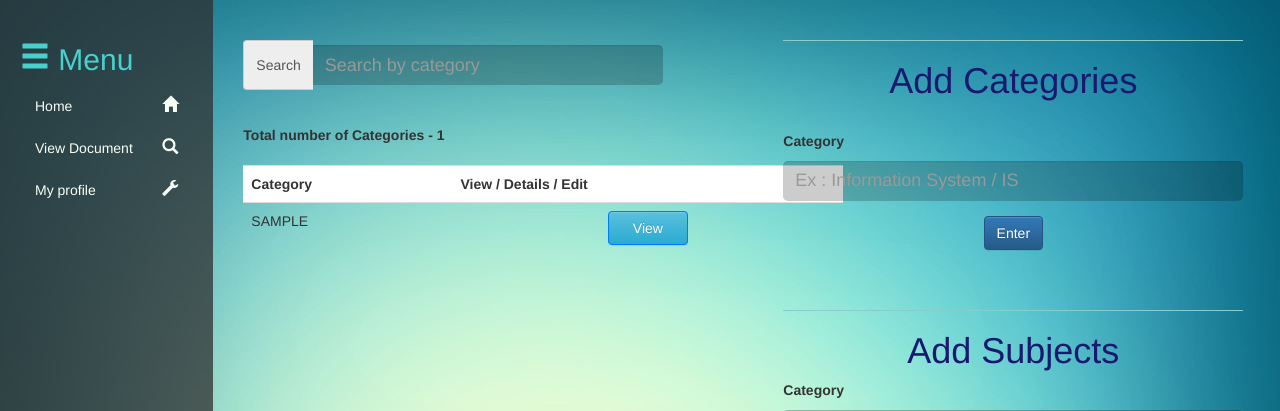
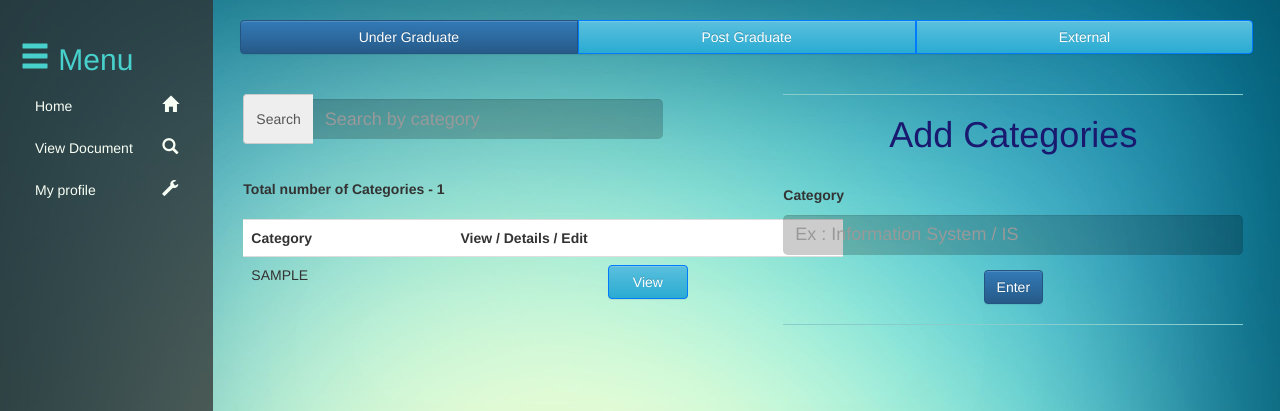
Before and after one commit to JayendraWeerasinge/CDI, a CodeIgniter app: page /CDI/login_controller/insertCat in a window 1280 px wide; the page is wider, and only the part inside the window is pictured. Shown: the part 52-463 px from the top of that part. Run offline with CodeIgniter, Linux system fonts and the light colour scheme; tables that the repository leaves empty or names only in its code hold one stand-in row (values such as "Sample post"); some libraries are stand-ins or nearby versions.

Commit message:
change Document settings

```diff
--- a/application/controllers/login_controller.php
+++ b/application/controllers/login_controller.php
@@ -8,31 +8,16 @@ class login_controller extends CI_Controller
     public function login_validation()
     {
         $this->load->library('form_validation');
-
         $this->form_validation->set_rules('username', 'Username', 'required');
         $this->form_validation->set_rules('password', 'Password', 'required');
-       // $this->form_validation->set_rules('type', 'type', 'required');
 
         if ($this->form_validation->run()) {
 
             $username = $this->input->post('username');
             $password = $this->input->post('password');
            // $type = $this->input->post('type');
-            //-----------------------------------
-            $this->load->model('user_model');
-
-
+            //---------------------------
 			$this->load->model('user_model');
-			$data['fetch_data'] = $this->user_model->userdetails();
-			if ($data['fetch_data']->num_rows() > 0) {
-				foreach ($data['fetch_data']->result() as $row) {
-
-					if(($username==$row->username)&&($password = $row->password)){
-						$_SESSION['type']=$row->type;
-						$_SESSION['post']=$row->post;
-					}
-				}
-			}
 
 
             if ($this->user_model->can_login($username, $password)) {
@@ -40,25 +25,30 @@ class login_controller extends CI_Controller
                     'username' => $username,
                     'password'=>$password
                 );
-
-
+				$data['fetch_data'] = $this->user_model->userdetails();
+				if ($data['fetch_data']->num_rows() > 0) {
+					foreach ($data['fetch_data']->result() as $row) {
+						if(($username==$row->username)&&($password = $row->password)){
+							$_SESSION['type']=$row->type;
+							$_SESSION['post']=$row->post;
+						}
+					}
+				}
                 $this->session->set_userdata($session_data);
                 redirect(base_url() . 'login_controller/enter');
                 $this->session->set_userdata('username');
                 $this->session->set_userdata($_SESSION['type']);
                 $this->session->set_userdata('password');
-
-
             } else {
                 $this->session->set_flashdata('error', 'Invalid Username or Password');
                 redirect(base_url() . 'login_controller/login');
             }
 
+
         } else {
 
             $this->login();
         }
-
     }
 
     public function login()
--- a/application/views/DocumentSettings.php
+++ b/application/views/DocumentSettings.php
@@ -12,6 +12,18 @@
         <div class="col-sm-2">
             <?php include 'sidenav.php';?>
         </div>
+		<div class="col-sm-10" >
+			<div class="row">
+				<br/>
+				<center>
+					<div class="btn-group btn-group-justified" style="width: 95%;">
+						<a class="btn btn-primary">Under Graduate</a>
+						<a href="<?php echo base_url('login_controller/Post_Graduate'); ?>" class="btn btn-info">Post Graduate</a>
+						<a href="<?php echo base_url('login_controller/'); ?>" class="btn btn-info">External</a>
+					</div>
+				</center>
+			</div>
+		</div>
         <div class="col-sm-5">
             <?php
             $count=0;
@@ -21,6 +33,8 @@
                 }
             }
             ?>
+
+
 
             <br/>
             <br/>
@@ -61,11 +75,13 @@
                                 </div>
                                 <center><button type="submit" class="btn btn-primary" name="submit" value="submit">Enter</button></center>
                             </form>
+							<hr/>
                         </div>
                     </div>
                 </div>
             </div>
 
+			<!--
             <div class="container" style="margin-left:auto; width: 500px ">
                 <div class="row">
                     <div class="col-4 ">
@@ -128,6 +144,8 @@
                     </div>
                 </div>
             </div>
+
+			-->
         </div>
 
     </div>
--- a/application/views/postgraduate.php
+++ b/application/views/postgraduate.php
@@ -18,7 +18,7 @@
 				<br/>
 				<center>
 					<div class="btn-group btn-group-justified" style="width: 95%;">
-						<a href="<?php echo base_url('login_controller/'); ?>" class="btn btn-info">Under Graduate</a>
+						<a href="<?php echo base_url('login_controller/Document_Settings'); ?>" class="btn btn-info">Under Graduate</a>
 						<a class="btn btn-primary">Post Graduate</a>
 						<a href="<?php echo base_url('login_controller/'); ?>" class="btn btn-info">External</a>
 					</div>
--- a/application/views/viewCategoryDetails.php
+++ b/application/views/viewCategoryDetails.php
@@ -25,6 +25,9 @@
             ?>
             <br/>
 
+			<div style="color: wheat;">
+				You are here : <a style="color: wheat;" data-toggle="tooltip" title="Go back" href="<?php echo base_url('login_controller/Document_Settings')?>"> Document Settings </a>  ><a style="color: wheat;" data-toggle="tooltip" title="Go back" href="<?php echo base_url('login_controller/Document_Settings')?>"> Under Graduate </a> > View
+			</div>
 
 
             <div class="container">
```
